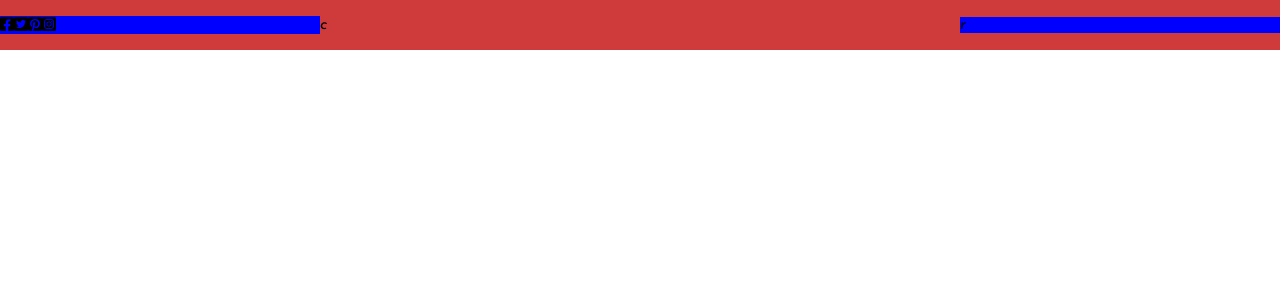
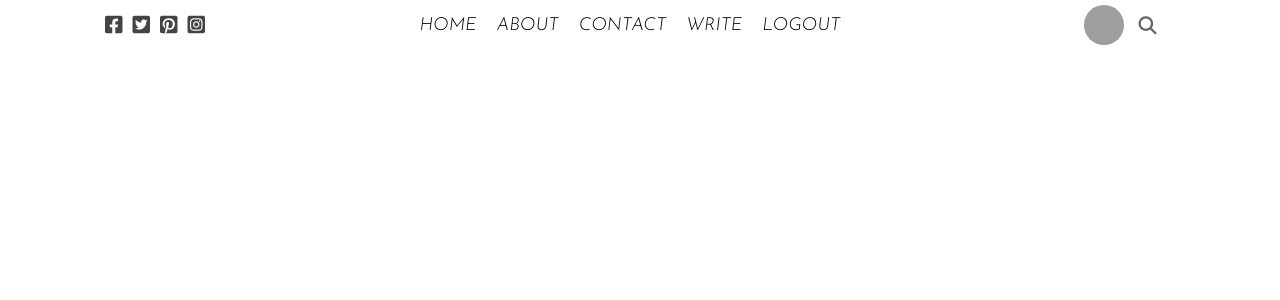
Before and after one commit to Zobeir-Rigi/my-blog, a React (Create React App) app: page / in a window 1280 px wide. Shown: the top 300 px of the page. Built offline with nearby package versions, Linux system fonts and the light colour scheme; grey boxes are pictures that could not be loaded.

Commit message:
topbar finished

```diff
--- a/src/comp/TopBar.css
+++ b/src/comp/TopBar.css
@@ -1,17 +1,57 @@
-.top{
+.top {
   width: 100%;
   height: 50px;
-    background-color: rgb(207, 59, 59);
   position: sticky;
   top: 0;
   display: flex;
   align-items: center;
-    font-family: 'Josefin Sans', sans-serif;
+  font-family: "Josefin Sans", sans-serif;
 }
-.topLeft, .topRight {
+.topLeft,
+.topRight {
   flex: 3;
-    background-color: blue;
+  display: flex;
+  align-items: center;
+  justify-content: center;
 }
+
 .topCenter {
-    flex:6;
+  flex: 6;
 }
+
+.topIcone {
+    font-size: 20px;
+    margin-right: 10px;
+    color: #444;
+    cursor: pointer;
+}
+
+.topImg {
+  /* background-image: url("../pictures/profile.jpeg"); */
+  width: 40px;
+  height: 40px;
+  border-radius: 50%;
+  object-fit: cover;
+}
+
+.topList{
+    display: flex;
+    justify-content: center;
+    margin: 0;
+    padding: 0;
+    list-style: none;
+}
+
+.topListItem {
+    margin-right: 20px;
+    font-size: 18px;
+    font-weight: 300;
+    cursor: pointer;
+}
+.topSearchIcon {
+    font-size: 18px;
+    color: #666;
+    cursor: pointer;
+    margin-left: 15px;
+
+}
--- a/src/comp/TopBar.jsx
+++ b/src/comp/TopBar.jsx
@@ -1,19 +1,33 @@
-import "./TopBar.css"
-import React from 'react'
+import "./TopBar.css";
+import React from "react";
 
 const TopBar = () => {
   return (
     <div className="top">
       <div className="topLeft">
-        <i class="fa-brands fa-square-facebook"></i>
-        <i class="fa-brands fa-square-twitter"></i>
-        <i class="fa-brands fa-square-pinterest"></i>
-        <i class="fa-brands fa-square-instagram"></i>
+        <i className="topIcone fa-brands fa-square-facebook"></i>
+        <i className="topIcone fa-brands fa-square-twitter"></i>
+        <i className="topIcone fa-brands fa-square-pinterest"></i>
+        <i className="topIcone fa-brands fa-square-instagram"></i>
       </div>
-      <div className="topCenter">c</div>
-      <div className="topRight">r</div>
+      <div className="topCenter">
+        <ul className="topList">
+          <li className="topListItem">HOME</li>
+          <li className="topListItem">ABOUT</li>
+          <li className="topListItem">CONTACT</li>
+          <li className="topListItem">WRITE</li>
+          <li className="topListItem">LOGOUT</li>
+        </ul>
+      </div>
+      <div className="topRight">
+        <img
+          className="topImg" alt="profileImg"
+          src="https://live.staticflickr.com/65535/52399136398_35c64ec6ba_h.jpg"
+        />
+        <i className=" topSearchIcon fa-solid fa-magnifying-glass"></i>{" "}
+      </div>
     </div>
   );
-}
+};
 
-export default TopBar
+export default TopBar;
```
Also changed, not shown: src/pictures/profile.jpeg (added). Lines whose indentation alone changed are shown as unchanged.
